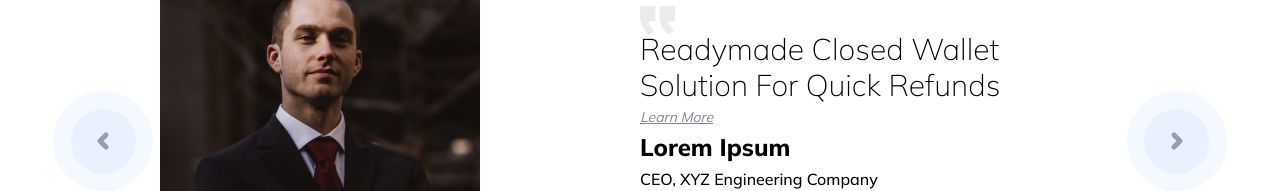
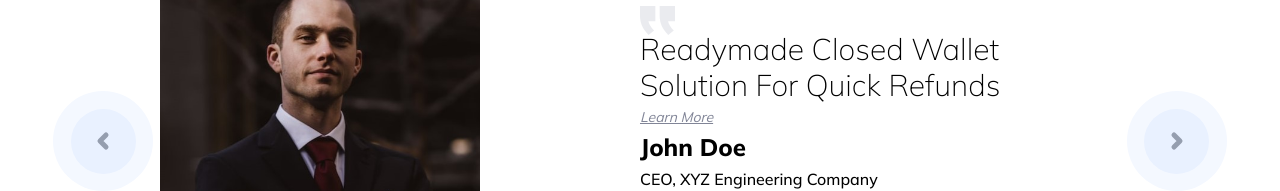
Before and after one commit to sidmercer/razorpay, a website built with Vite: page index.html in a window 1280 px wide. Shown: the part 6586-6777 px from the top of the page. Built offline with nearby package versions, Linux system fonts and the light colour scheme.

Commit message:
deploying to vercel

```diff
--- a/index.html
+++ b/index.html
@@ -1460,7 +1460,7 @@
             >
               Learn More
             </button>
-            <h4 class="font-extrabold text-2xl">Lorem Ipsum</h4>
+            <h4 class="font-extrabold text-2xl">John Doe</h4>
             <p class="font-medium">CEO, XYZ Engineering Company</p>
             <img
               src="./Images/fake-company-logo.png"
```
